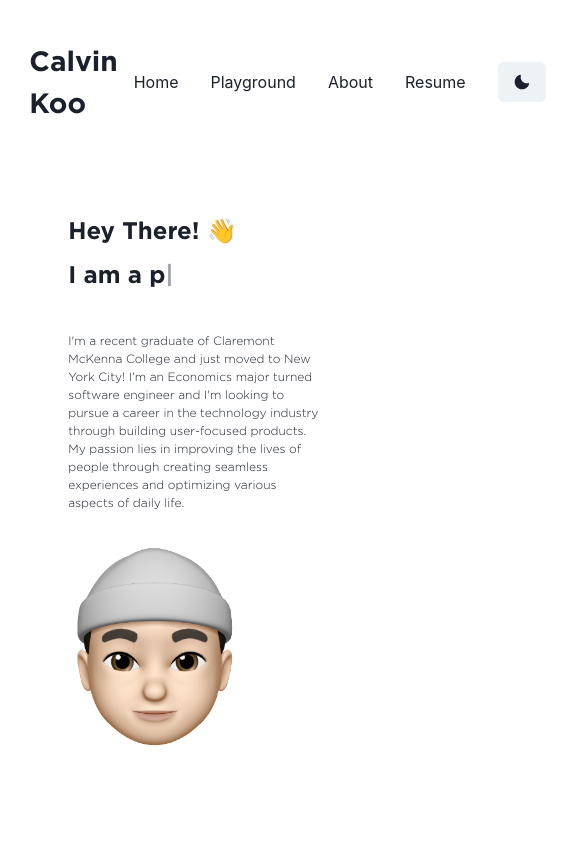
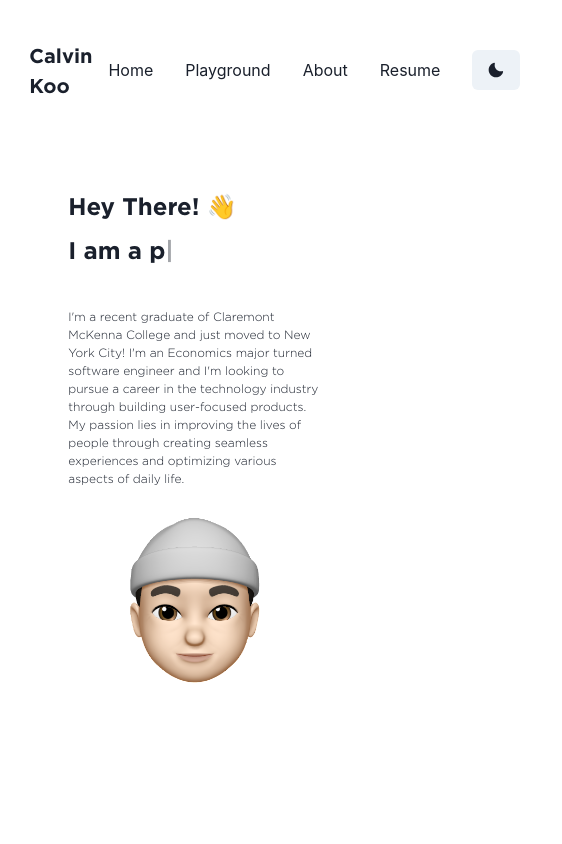
Before and after one commit to ckoo13/kooportfolio, a Next.js app: page / in a window 390 px wide. Shown: the top 844 px of the page, 562 px wide, since content can reach past the window. Built offline with nearby package versions, Linux system fonts and the light colour scheme.

Commit message:
responsive hero complete

```diff
--- a/components/Hero.jsx
+++ b/components/Hero.jsx
@@ -14,7 +14,7 @@
                 <Text fontSize={{base: '12px', md:'16px', lg:'18px'}} marginX={{base:'0', md:'20', lg:'40'}} marginTop={10} fontFamily='Gotham' fontWeight='normal' lineHeight={1.5}>I'm a recent graduate of Claremont McKenna College and just moved to New York City! I'm an Economics major turned software engineer and I'm looking to pursue a career in the technology industry through building user-focused products. My passion lies in improving the lives of people through creating seamless experiences and optimizing various aspects of daily life.</Text>
             </Box>
             <Box>
-                <Image boxSize='300px' src="/memoji.png" alt="" marginRight={20} />
+                <Image boxSize={{base: '250px', md:'250px', lg:'300px'}} src="/memoji.png" alt="" marginRight={{base:'0', md:'10', lg:'20'}} />
             </Box>
         </Flex>
     )
--- a/components/Navbar.jsx
+++ b/components/Navbar.jsx
@@ -21,7 +21,7 @@
 
     return (
         <Flex align='center' justify='space-between' width='85%' mt='10' >
-            <Box fontFamily='Gotham' fontWeight='bold' fontSize={28}>
+            <Box fontFamily='Gotham' fontWeight='bold' fontSize={{base:'20px', md:'20px', lg:'24px'}}>
                 <Link className="navbar-link navbar-name" href='/' >
                         <h1 className="navbar-link">Calvin Koo</h1>
                 </Link>
```
